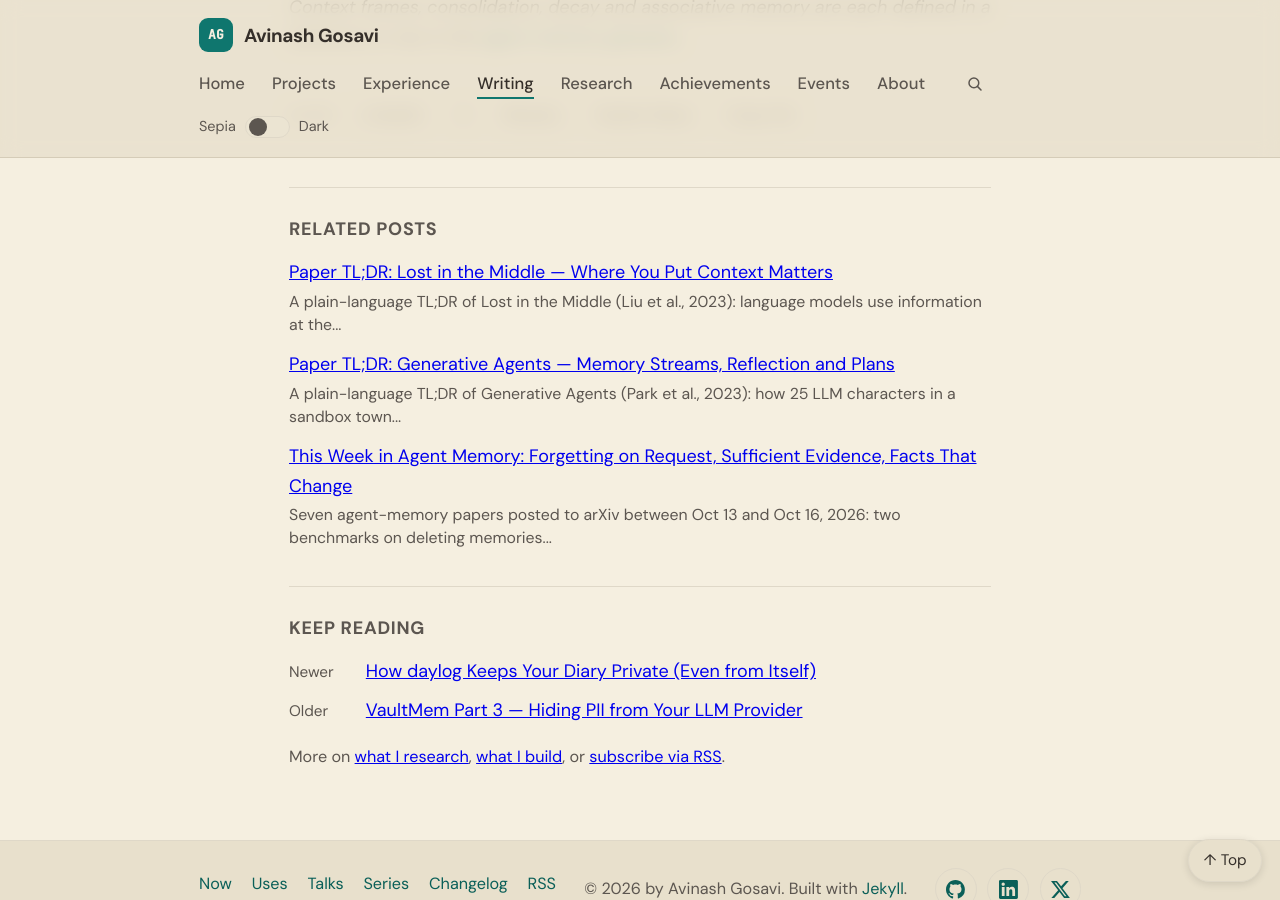
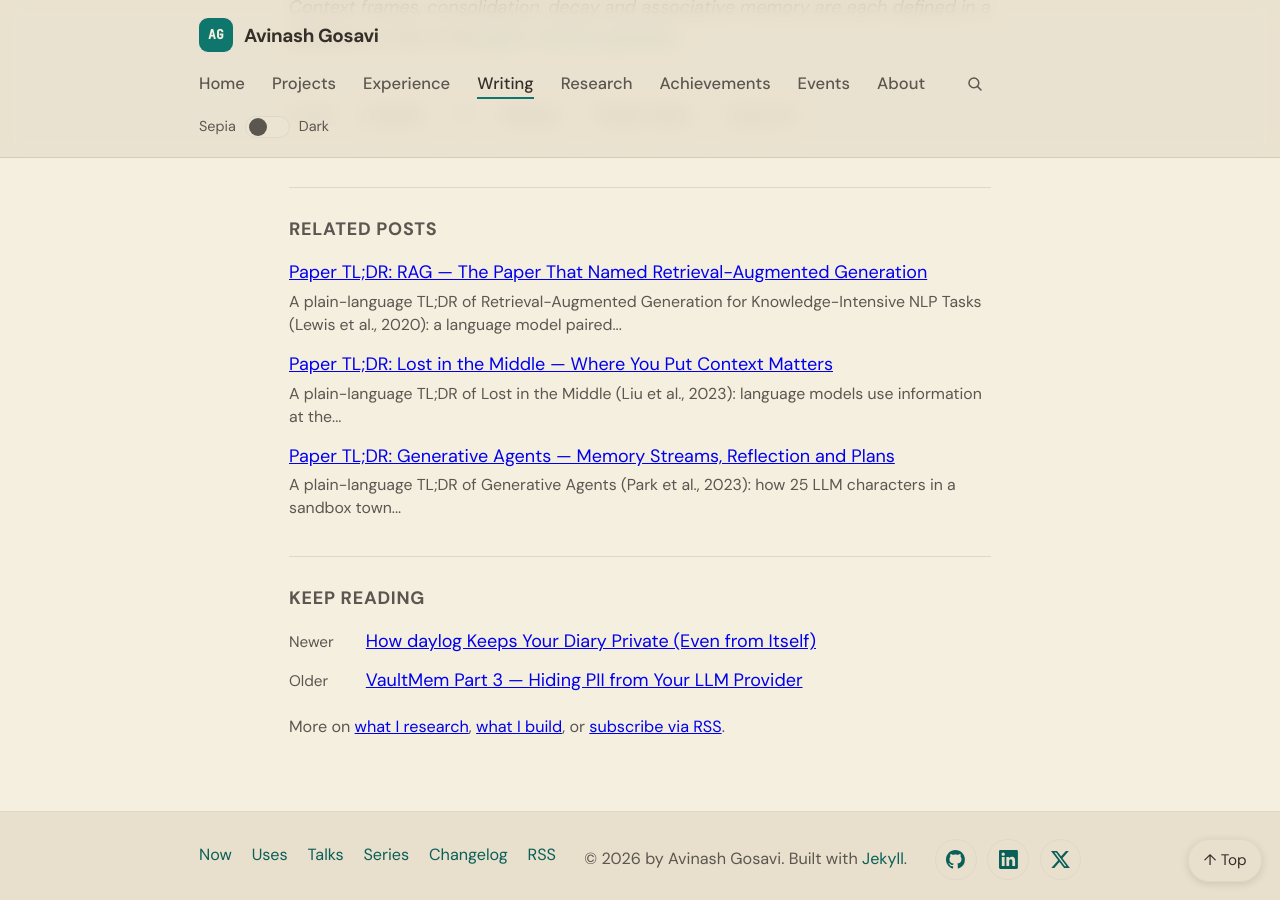
Before and after one commit to aag1091-alt/avinashgosavi.com, a Jekyll site: the page built from _posts/2026-04-05-attractor-memory-engine.md, in a window 1280 px wide and 900 px high, scrolled down 7293 px. Built offline with Jekyll 4.4.1, drawn with Linux system fonts in a browser that asks for light colours; part of the change alters nothing that is shown.

Commit message:
Writing: Paper TL;DR on RAG (Lewis et al., 2020) + glossary RAG entry
Co-Authored-By: Claude <noreply@anthropic.com>

```diff
--- a/_data/changelog.yml
+++ b/_data/changelog.yml
@@ -1,5 +1,9 @@
 # Public changelog shown on /changelog and (latest 3) on the homepage.
 # Newest first. desk: Writing | Design | Engineering
+- date: 2026-10-20
+  desk: Writing
+  text: "New Paper TL;DR on RAG (Lewis et al., 2020), the paper that named retrieval-augmented generation, including the neat trick of updating what a model knows by swapping its search index. The glossary has a new RAG entry too."
+  link: /post/paper-tldr-retrieval-augmented-generation/
 - date: 2026-10-20
   desk: Engineering
   text: "Every deploy now runs a quick accessibility check (headings, alt text, link and form labels). Its one real catch is fixed: the checklist boxes in my AI-tests post now tell screen readers which item they belong to."
--- a/_data/papers.yml
+++ b/_data/papers.yml
@@ -129,3 +129,14 @@
     Moves one relevant passage around a long prompt and finds a U-shaped
     curve: models use information at the start or end far better than in
     the middle, and longer context windows alone don't fix it.
+- title: "Retrieval-Augmented Generation for Knowledge-Intensive NLP Tasks"
+  authors: Lewis et al.
+  year: 2020
+  venue: arXiv:2005.11401
+  url: https://arxiv.org/abs/2005.11401
+  tldr_post: /post/paper-tldr-retrieval-augmented-generation/
+  topic: Retrieval & embeddings
+  tldr: >-
+    Pairs a seq2seq generator with a dense Wikipedia index, trains the
+    retriever and generator together, and shows you can update what the
+    model knows by swapping the index instead of retraining.
--- a/_posts/2026-10-18-agent-memory-glossary.md
+++ b/_posts/2026-10-18-agent-memory-glossary.md
@@ -40,6 +40,9 @@ The vocabulary around AI agent memory borrows from neuroscience, databases, sear
 
 **Top-k retrieval.** Returning the *k* closest matches (say, the top 10) and putting them into the context window. Simple and effective; also where most retrieval mistakes start.
 {: #top-k-retrieval .glossary-term}
+
+**Retrieval-augmented generation (RAG).** Search first, then write: fetch the passages most relevant to the input and have the model generate its answer from them, instead of relying only on what's stored in its weights. The term comes from a 2020 paper that also showed you can update what the system knows by swapping the search index — see the [RAG TL;DR](/post/paper-tldr-retrieval-augmented-generation/).
+{: #rag .glossary-term}
 
 **Vector index (HNSW).** A data structure that makes "find the closest vectors" fast at scale. HNSW (Hierarchical Navigable Small World) builds layered graphs of neighbors so a search can hop quickly toward the right region instead of comparing against every vector.
 {: #hnsw .glossary-term}
--- /dev/null
+++ b/_posts/2026-10-20-paper-tldr-retrieval-augmented-generation.md
@@ -0,0 +1,62 @@
+---
+layout: post
+date: 2026-10-20 08:45:00 -0700
+title: "Paper TL;DR: RAG — The Paper That Named Retrieval-Augmented Generation"
+permalink: /post/paper-tldr-retrieval-augmented-generation/
+description: "A plain-language TL;DR of Retrieval-Augmented Generation for Knowledge-Intensive NLP Tasks (Lewis et al., 2020): a language model paired with a searchable Wikipedia index, trained together, and why you can update what it knows by swapping the index."
+series: paper-tldr
+series_order: 11
+tags: ["Research", "Agent memory"]
+image: /assets/og/paper-tldr-retrieval-augmented-generation.png
+---
+
+**Paper:** Patrick Lewis, Ethan Perez, Aleksandra Piktus, Fabio Petroni, Vladimir Karpukhin, Naman Goyal, Heinrich Küttler, Mike Lewis, Wen-tau Yih, Tim Rocktäschel, Sebastian Riedel & Douwe Kiela (Facebook AI Research, University College London, New York University), [*Retrieval-Augmented Generation for Knowledge-Intensive NLP Tasks*](https://arxiv.org/abs/2005.11401v4) (arXiv, 2020; revised 2021)
+
+**One-line TL;DR:** Instead of hoping a language model memorized the right fact, give it a search step: look up a few relevant Wikipedia passages, generate the answer from them, and train the search and the writer together.
+
+## The question
+
+By 2020, large language models clearly stored a lot of facts in their weights. But the paper points out the downsides: that knowledge is hard to expand or revise, the model can't show where an answer came from, and it can hallucinate. Earlier hybrid models that paired a language model with a retriever (REALM and ORQA) had only been tried on *extractive* question answering — pulling answer spans out of passages rather than writing new text. This paper asks whether one general recipe can combine the two: a model that retrieves documents *and* generates free-form answers, fine-tuned end to end for many different tasks.
+
+## How it works
+
+The paper splits knowledge into two kinds of memory:
+
+- **Parametric memory** — what's baked into the model's weights. Here that's BART-large, a pre-trained sequence-to-sequence generator.
+- **Non-parametric memory** — an external index you can search. Here that's a December 2018 Wikipedia dump cut into 100-word chunks (about 21 million of them), each turned into an [embedding](/post/agent-memory-glossary/#embedding) by a BERT document encoder from DPR (Dense Passage Retrieval). The vectors live in a FAISS index using an [HNSW](/post/agent-memory-glossary/#hnsw) approximation, so lookups stay fast.
+
+At question time, a second BERT encoder turns the input into a query vector, the index returns the [top-k](/post/agent-memory-glossary/#top-k-retrieval) passages, and BART generates an answer conditioned on the input plus each passage. Nobody labels which passage is "right": the retriever learns only from whether the final answer comes out well.
+
+Two variants decide how the passages get combined:
+
+- **RAG-Sequence** uses the same passage for the whole answer, then weighs the answers it would give for each passage.
+- **RAG-Token** can lean on a different passage for each word, so one answer can stitch together facts from several documents.
+
+One practical shortcut: only the query encoder and the generator are trained. The document encoder — and so the whole 21-million-vector index — stays frozen, because re-embedding Wikipedia during training is expensive. The authors report they didn't need that step for strong results.
+
+## What they found
+
+- **Strong open-domain question answering.** On Natural Questions, WebQuestions and CuratedTrec, RAG beat the previous best systems in the paper's comparison, while writing answers instead of copying spans. On TriviaQA the picture is mixed: it led on one test split but not the standard one.
+- **It can answer even when the passage doesn't spell it out.** On Natural Questions, RAG still got about 11.8% of answers right in cases where the exact answer wasn't in any retrieved passage — something a pure extractor can't do.
+- **More factual, more specific text.** In a human evaluation of generated Jeopardy-style questions, raters judged RAG more factual than plain BART far more often than the other way round (42.7% vs. 7.1% of cases), and more specific too.
+- **Small next to giant models.** RAG has 626M trainable parameters; the largest closed-book model it's compared to, T5-11B, has 11 billion — yet RAG scored higher on open-domain QA.
+- **Swap the index, update the knowledge.** The authors built a second index from a 2016 Wikipedia dump and asked "Who is {position}?" about 82 world leaders who changed between 2016 and 2018. With the matching index RAG got roughly 70% right; with the mismatched one, 4–12%. Changing what the model knows meant replacing the index, not retraining.
+
+## Why it matters for builders
+
+1. **It's the template most "chat with your docs" systems still follow.** Embed chunks, search by meaning, paste the top results into the prompt, generate. Agent memory systems do the same thing with memories instead of Wikipedia pages — the [glossary's "Storing and finding memories" section](/post/agent-memory-glossary/#storing-and-finding-memories) walks through each piece.
+2. **Updating knowledge is a data problem, not a training problem.** The hot-swap experiment is the cleanest argument for keeping facts outside the weights: if something changes, you change the index. The same idea is why memory systems store facts with timestamps and [versions](/post/agent-memory-glossary/#versioned-facts) rather than hoping the model "knows" the latest.
+3. **Provenance comes for free.** Because the answer is conditioned on specific passages, you can show where it came from — useful for debugging and for trust.
+4. **Retrieval quality still caps everything.** The retriever here is learned only through the final answer, and the paper reports it can fail badly (see caveats). Later work in this series picks up from there: [Lost in the Middle](/post/paper-tldr-lost-in-the-middle/) shows that even good passages help less when they land mid-prompt, and [MemGPT](/post/paper-tldr-memgpt/) treats the context window as something to manage rather than fill.
+
+## Honest caveats
+
+- **This is 2020-era plumbing.** "RAG" today usually means an instruction-tuned LLM plus an off-the-shelf retriever, with no joint training. The paper's specific recipe — BART, DPR, a frozen Wikipedia index — is mostly of historical interest now; the *idea* is what stuck.
+- **Retrieval can collapse.** In early story-generation experiments, the retriever learned to return the same documents no matter the input, after which the generator ignored them and RAG behaved just like plain BART. The authors suggest tasks with long outputs or less need for facts may give the retriever too weak a signal.
+- **Not state of the art everywhere.** On FEVER fact verification, RAG came within about 4.3% of the best pipeline (3-way) without being given gold evidence — close, but not ahead.
+- **The index is only as good as its source.** The authors note that Wikipedia will likely never be fully factual or free of bias, and that the same misuse concerns as other text generators apply.
+- **Big infrastructure for its time.** The paper notes the Wikipedia index initially needed about 100 GB of CPU memory, cut to 36 GB with FAISS compression.
+
+Earlier in the series: [Sentence-BERT](/post/paper-tldr-sentence-bert/) (the kind of embeddings that make the search step work), [Lost in the Middle](/post/paper-tldr-lost-in-the-middle/) (where retrieved passages land in the prompt) and [MemGPT](/post/paper-tldr-memgpt/) (an agent that pages its own memory in and out).
+
+Terms like [*retrieval-augmented generation*](/post/agent-memory-glossary/#rag), [*embedding*](/post/agent-memory-glossary/#embedding), [*semantic search*](/post/agent-memory-glossary/#semantic-search), [*top-k retrieval*](/post/agent-memory-glossary/#top-k-retrieval) and [*HNSW*](/post/agent-memory-glossary/#hnsw) are defined in the [agent memory glossary](/post/agent-memory-glossary/).
```
Also changed, not shown: assets/og/paper-tldr-retrieval-augmented-generation.png (added).
